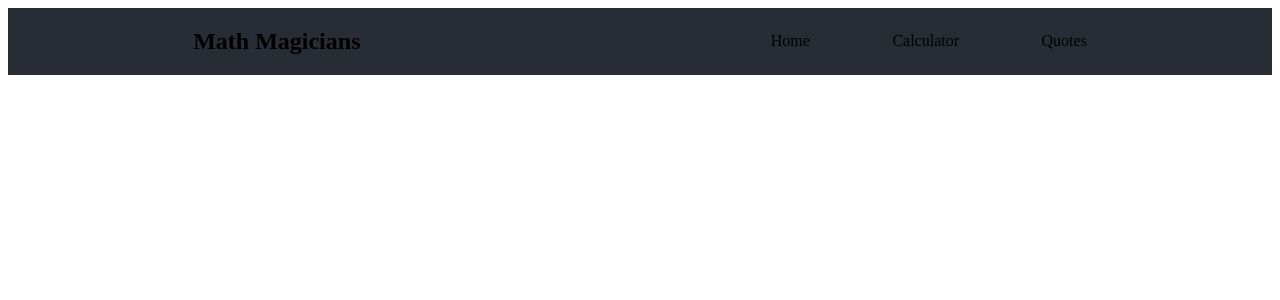
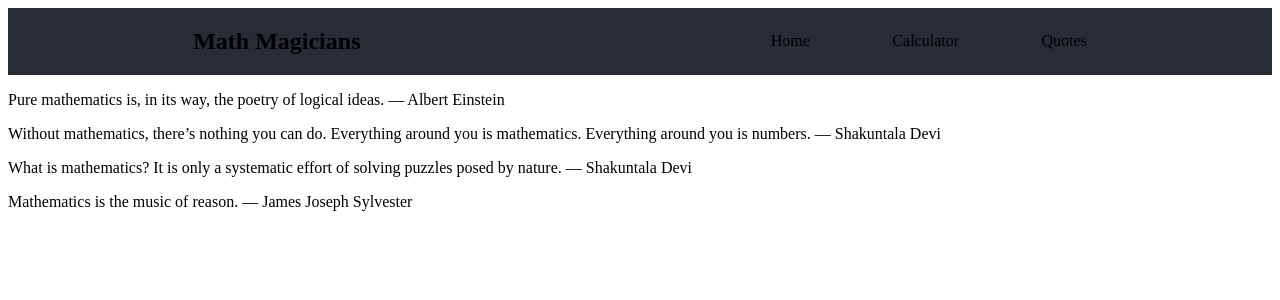
Before and after one commit to jamezjaz/React_Calculator, a React (Create React App) app: page /quotes in a window 1280 px wide. Shown: the top 300 px of the page. Built offline with nearby package versions, Linux system fonts and the light colour scheme.

Commit message:
docs: Links the Quote page/component using React Router

```diff
--- a/src/Routes.js
+++ b/src/Routes.js
@@ -3,6 +3,7 @@ import { BrowserRouter as Router, Switch, Route } from 'react-router-dom';
 import Nav from './components/Nav';
 import Home from './components/Home';
 import App from './components/App';
+import Quotes from './components/Quotes';
 
 const Routes = () => (
   <Router>
@@ -10,6 +11,7 @@ const Routes = () => (
     <Switch>
       <Route exact path="/" component={Home} />
       <Route path="/calculator" component={App} />
+      <Route path="/quotes" component={Quotes} />
     </Switch>
   </Router>
 );
--- /dev/null
+++ b/src/components/Quotes.js
@@ -0,0 +1,18 @@
+import React from 'react';
+
+const Quotes = () => (
+  <div>
+    <p>Pure mathematics is, in its way, the poetry of logical ideas. — Albert Einstein</p>
+    <p>
+      Without mathematics, there’s nothing you can do. Everything around you is mathematics.
+      Everything around you is numbers. — Shakuntala Devi
+    </p>
+    <p>
+      What is mathematics? It is only a systematic effort of solving puzzles posed by nature.
+      — Shakuntala Devi
+    </p>
+    <p>Mathematics is the music of reason. — James Joseph Sylvester</p>
+  </div>
+);
+
+export default Quotes;
```
Also changed, not shown: 1 other file (tests, documents, lock files or other folders).
